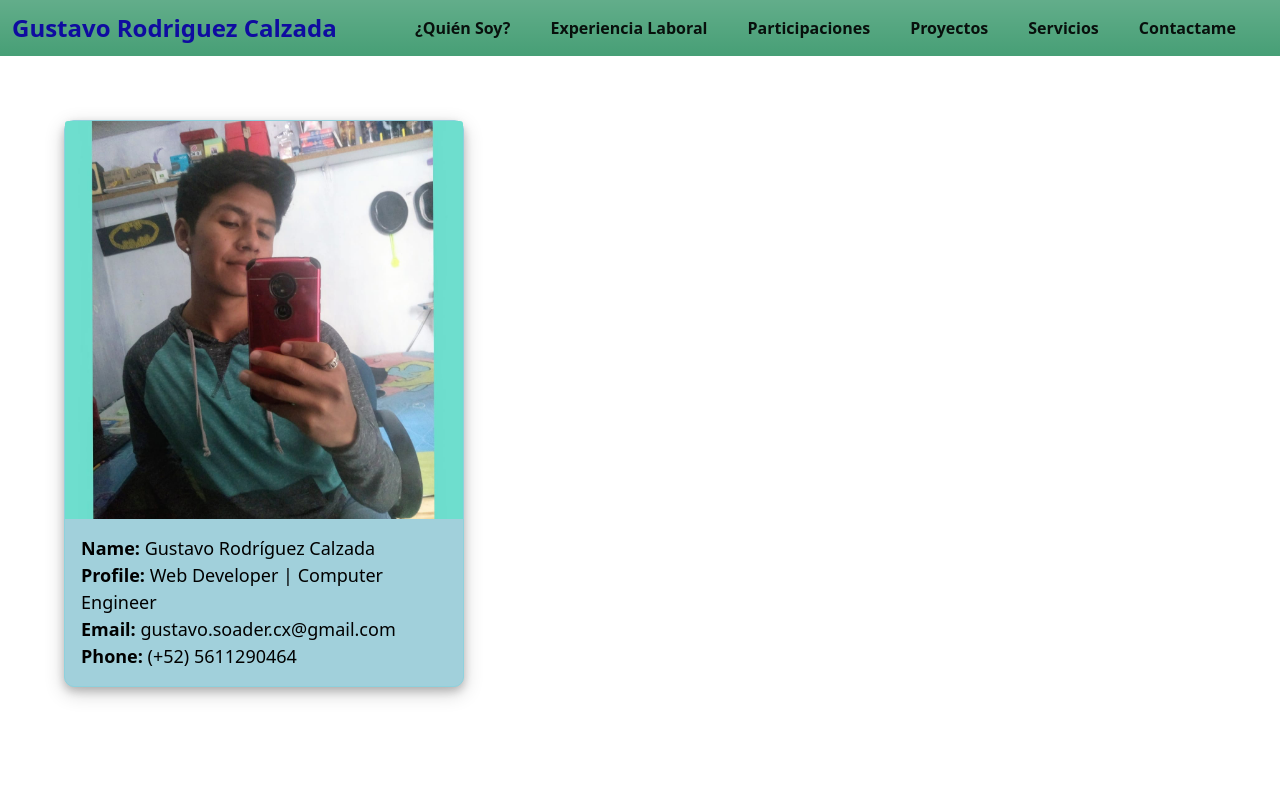
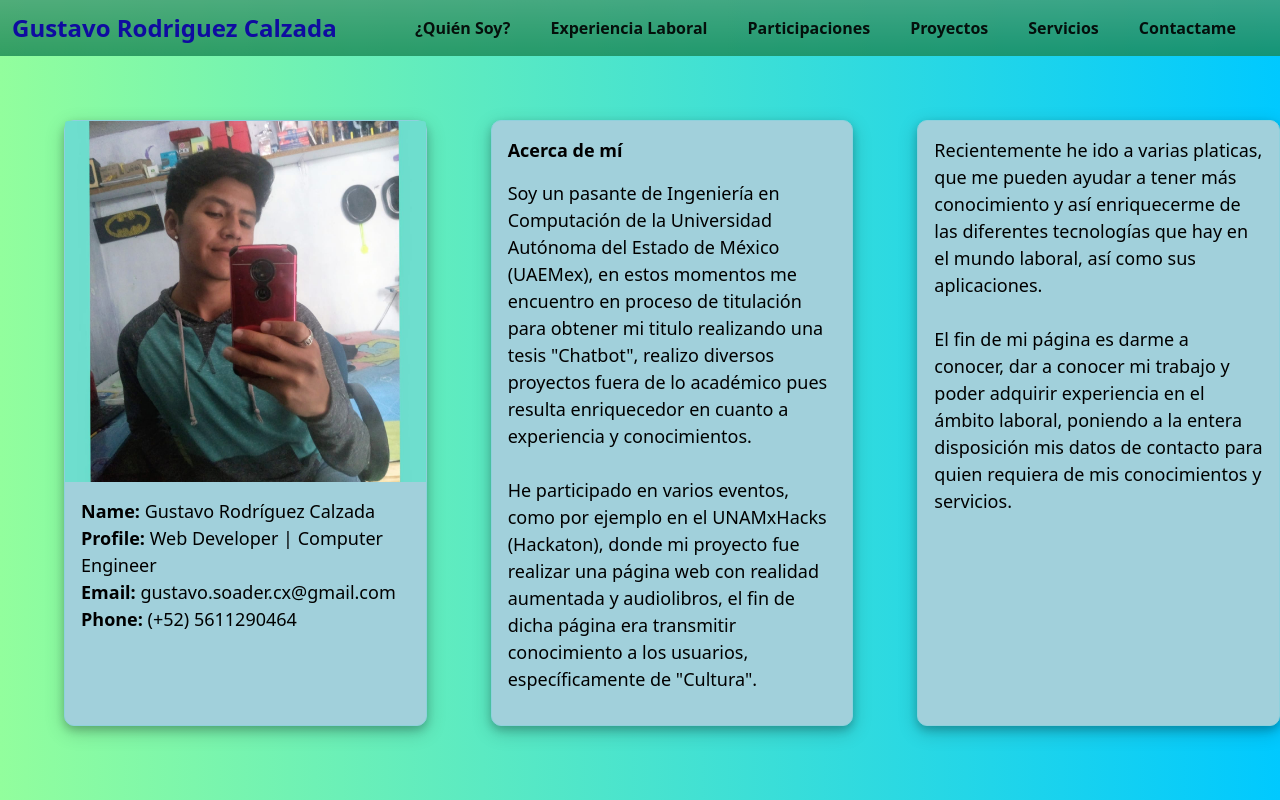
Before and after one commit to GustavoR0dr1gu3z/miSitio-VueJS, a Vue app: page / in a window 1280 px wide. Built offline with nearby package versions, Linux system fonts and the light colour scheme.

Commit message:
añadiento texto a quien soy

```diff
--- a/src/App.vue
+++ b/src/App.vue
@@ -23,5 +23,11 @@ export default {
 
 
 <style>
+body{
+background: #00C9FF;  /* fallback for old browsers */
+background: -webkit-linear-gradient(to right, #92FE9D, #00C9FF);  /* Chrome 10-25, Safari 5.1-6 */
+background: linear-gradient(to right, #92FE9D, #00C9FF); /* W3C, IE 10+/ Edge, Firefox 16+, Chrome 26+, Opera 12+, Safari 7+ */
+
+}
 
 </style>
--- a/src/views/QuienSoy.vue
+++ b/src/views/QuienSoy.vue
@@ -11,13 +11,36 @@
                     <b>Phone:</b> (+52) 5611290464 <br>
                 </p>
             </div>
-</div>
+        </div>
+
+        <div class="cardMio" style="width: 25rem;">
+            <div class="card-body">
+                <p class="card-text">
+                    <b>Acerca de mí</b>
+                </p>
+                <p>
+                    Soy un pasante de Ingeniería en Computación de la Universidad Autónoma del Estado de México (UAEMex), en estos momentos me encuentro en proceso de titulación para obtener mi titulo realizando una tesis "Chatbot", realizo diversos proyectos fuera de lo académico pues resulta enriquecedor en cuanto a experiencia y conocimientos.
+                    <br><br>He participado en varios eventos, como por ejemplo en el UNAMxHacks (Hackaton), donde mi proyecto fue realizar una página web con realidad aumentada y audiolibros, el fin de dicha página era transmitir conocimiento a los usuarios, específicamente de "Cultura".
+                </p>
+            </div>
+        </div>
+
+        <div class="cardMio" style="width: 25rem;">
+            <div class="card-body">
+                <p class="card-text">
+Recientemente he ido a varias platicas, que me pueden ayudar a tener más conocimiento y así enriquecerme de las diferentes tecnologías que hay en el mundo laboral, así como sus aplicaciones.
+<br><br>El fin de mi página es darme a conocer, dar a conocer mi trabajo y poder adquirir experiencia en el ámbito laboral, poniendo a la entera disposición mis datos de contacto para quien requiera de mis conocimientos y servicios.
+
+                </p>
+            </div>
+        </div>
+
     </div>
 </template>
 
 <style scoped>
 
-.card{
+.card, .cardMio{
     /*Margen en el top*/
     margin-top: 5%;
     /*Margen del lado izquierdo*/
@@ -36,7 +59,11 @@
     border-radius: 10px;
     /* Sombra en la carta */
     box-shadow: 0 4px 8px 0 rgba(0, 0, 0, 0.2), 0 6px 20px 0 rgba(0, 0, 0, 0.19);
+}
 
+
+#nav{
+    display: flex;
 }
 
 </style>
```
